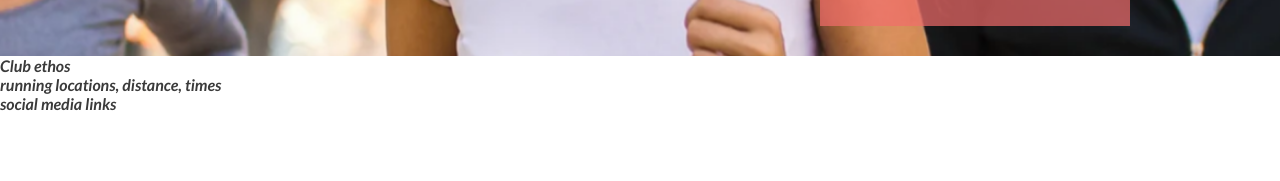
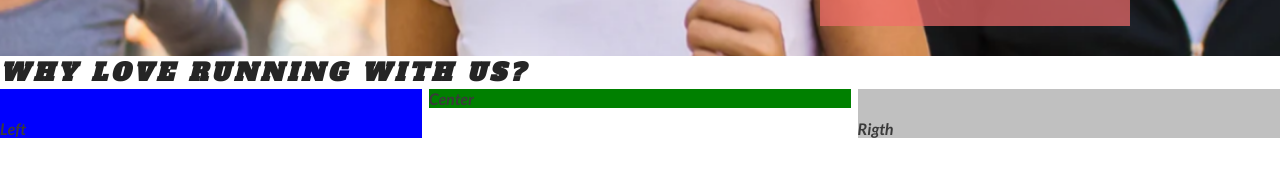
Before and after one commit to yokai-san/love-running, a plain HTML site: page index.html in a window 1280 px wide. Shown: the part 619-800 px from the top of the page. Drawn offline with Linux system fonts and the light colour scheme.

Commit message:
Add club ethos main structure

```diff
--- a/assets/css/style.css
+++ b/assets/css/style.css
@@ -25,6 +25,7 @@ h1, h2 {
 #logo {
     float: left;
     font-size: 280%;
+    margin-left: 30px;
 
 }
 
@@ -111,3 +112,30 @@ h1, h2 {
 
     position: absolute;
 }
+
+/* club ethos */
+
+#club-ethos {
+    height: 600px;
+
+}
+
+#left-about {
+    padding-top: 30px;
+    width: 33%;
+    float: left;
+    background-color: blue;
+}
+
+#right-about {
+    padding-top: 30px;
+    width: 33%;
+    float: right;
+    background-color: silver;
+}
+
+#center-about {
+    width: 33%;
+    margin: 0 auto;
+    background-color: green;
+}
--- a/index.html
+++ b/index.html
@@ -38,8 +38,11 @@
             <h4>Dublin Docklands & Phoenix Park</h4>
         </div>
     </section>
-    <section>
-        Club ethos
+    <section id="club-ethos">
+        <h1>Why Love Running With Us?</h1>
+        <div id="left-about">Left</div>
+        <div id="right-about">Rigth</div>
+        <div id="center-about">Center</div>
     </section>
     <section>
         running locations, distance, times
```
